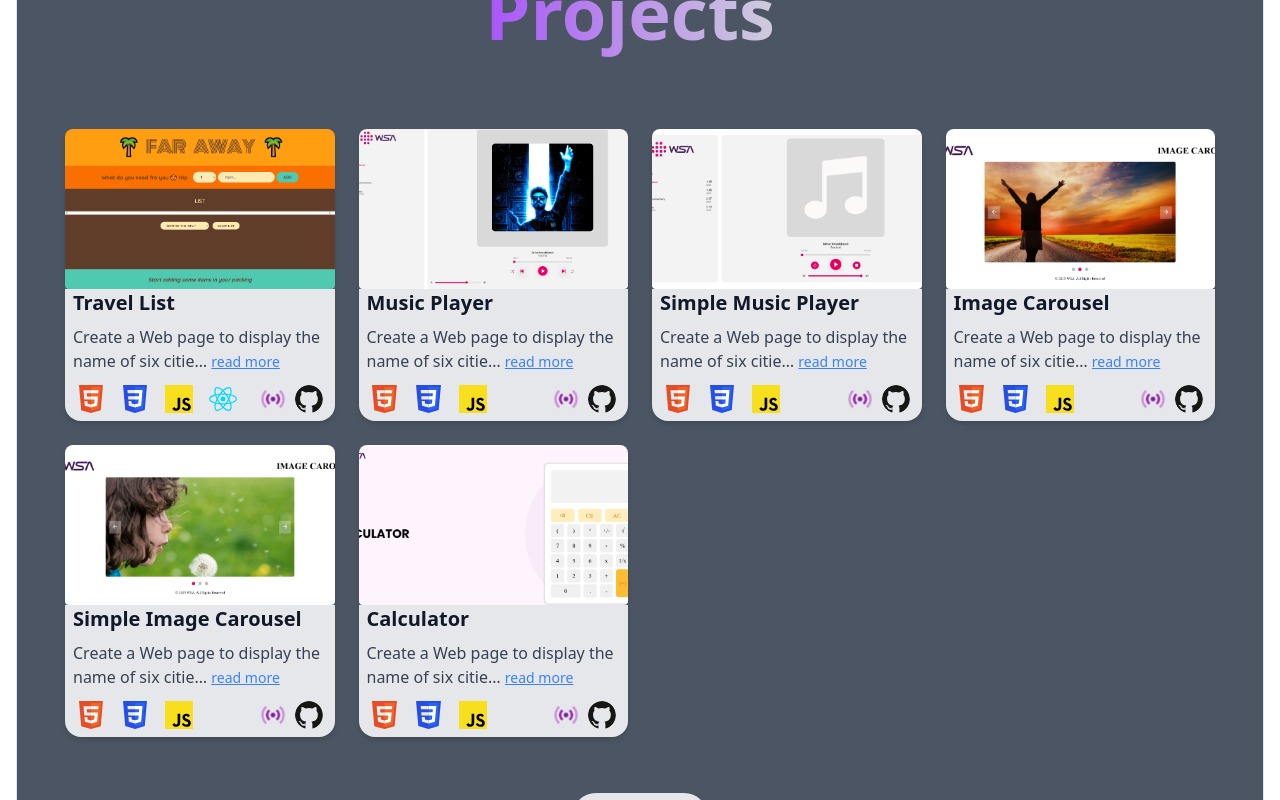
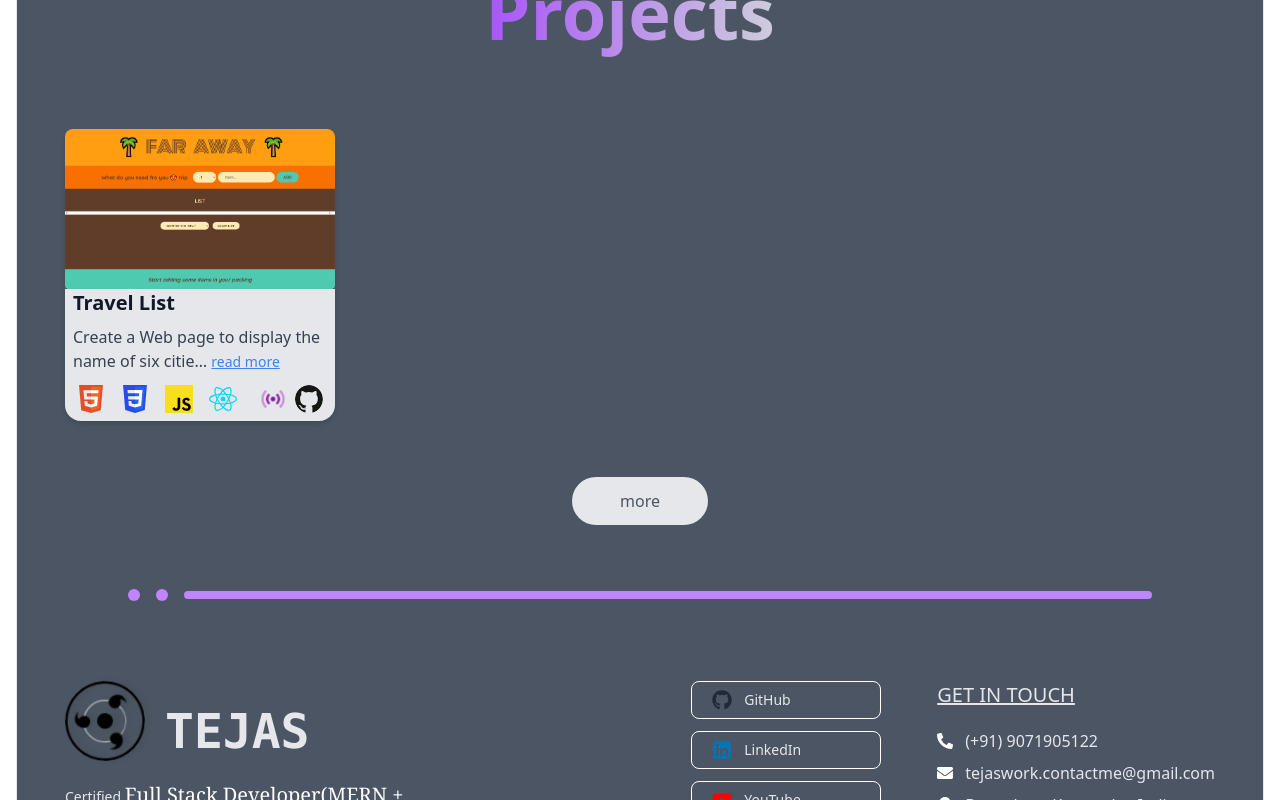
Before and after one commit to KiraCode/my-portfolio, a React (Vite) app: page / in a window 1280 px wide. Shown: the part 1820-2620 px from the top of the page. Built offline with nearby package versions, Linux system fonts and the light colour scheme.

Commit message:
added javascript assignment to the website

```diff
--- a/src/assets/asset.js
+++ b/src/assets/asset.js
@@ -116,9 +116,10 @@ export const skillsData = [
   },
 ];
 
-export const topProjects = [
+export const latestStack = [
   {
     title: "Travel List",
+    category: "React",
     description:
       "Create a Web page to display the name of six cities with different headings. Write minimum five sentences for each city. Refer the following image.",
     image: TravelList,
@@ -147,8 +148,53 @@ export const topProjects = [
       },
     ],
   },
+];
+export const projects = [
+  // MERN Stack Projects
+
+  // React Projects
+  {
+    title: "Travel List",
+    category: "React",
+    description:
+      "Create a Web page to display the name of six cities with different headings. Write minimum five sentences for each city. Refer the following image.",
+    image: TravelList,
+    view: {
+      liveLink: "https://kira-travel-list.netlify.app/",
+      gitLink: "https://github.com/KiraCode/travel-list",
+      gitIcon: github,
+      liveIcon: live,
+    },
+    icons: [
+      {
+        name: "Html",
+        src: html,
+      },
+      {
+        name: "Css",
+        src: css,
+      },
+      {
+        name: "Javascript",
+        src: javascript,
+      },
+      {
+        name: "React",
+        src: react,
+      },
+    ],
+  },
+
+  // Java-Springboot Projects
+
+  // React-Springboot Projects
+
+  // NodeJs Projects
+
+  // Javascript Projects
   {
     title: "Music Player",
+    category: "Javascript",
     description:
       "Create a Web page to display the name of six cities with different headings. Write minimum five sentences for each city. Refer the following image.",
     image: MusicPlayerLevel2,
@@ -175,6 +221,7 @@ export const topProjects = [
   },
   {
     title: "Simple Music Player",
+    category: "Javascript",
     description:
       "Create a Web page to display the name of six cities with different headings. Write minimum five sentences for each city. Refer the following image.",
     image: MusicPlayerLevel1,
@@ -201,6 +248,7 @@ export const topProjects = [
   },
   {
     title: "Image Carousel ",
+    category: "Javascript",
     description:
       "Create a Web page to display the name of six cities with different headings. Write minimum five sentences for each city. Refer the following image.",
     image: ImageCarousel2,
@@ -227,6 +275,7 @@ export const topProjects = [
   },
   {
     title: "Simple Image Carousel",
+    category: "Javascript",
     description:
       "Create a Web page to display the name of six cities with different headings. Write minimum five sentences for each city. Refer the following image.",
     image: ImageCarousel1,
@@ -253,6 +302,7 @@ export const topProjects = [
   },
   {
     title: "Calculator",
+    category: "Javascript",
     description:
       "Create a Web page to display the name of six cities with different headings. Write minimum five sentences for each city. Refer the following image.",
     image: Calculator,
@@ -277,6 +327,227 @@ export const topProjects = [
       },
     ],
   },
+
+  // HTML - css Assignments
+
+  // Javascript Assignments
+  {
+    title: "Calculator",
+    category: "Javascript-Assignments",
+    description:
+      "Create a Web page to display the name of six cities with different headings. Write minimum five sentences for each city. Refer the following image.",
+    image: Calculator,
+    view: {
+      liveLink: "https://assignments-javascript-wsa.netlify.app/",
+      gitLink: "https://github.com/KiraCode/calculator-level-2",
+      gitIcon: github,
+      liveIcon: live,
+    },
+    icons: [
+      {
+        name: "Html",
+        src: html,
+      },
+      {
+        name: "Css",
+        src: css,
+      },
+      {
+        name: "Javascript",
+        src: javascript,
+      },
+    ],
+  },
+
+  // React Assignmenst
+  {
+    title: "Digital Clock",
+    category: "React Assignments",
+    description:
+      "A fully functional digital clock as a React component that dynamically updates in real-time to display the current time.",
+    image: Calculator,
+    view: {
+      liveLink: "https://assignment-react-digital-clock.netlify.app/",
+      gitLink: "https://github.com/KiraCode/wsa-react-assignments/tree/main/digital-clock",
+      gitIcon: github,
+      liveIcon: live,
+    },
+    icons: [
+      {
+        name: "Html",
+        src: html,
+      },
+      {
+        name: "Css",
+        src: css,
+      },
+      {
+        name: "Javascript",
+        src: javascript,
+      },
+    ],
+  },
+  {
+    title: "Calculator",
+    category: "React Assignments",
+    description:
+      "Create a Web page to display the name of six cities with different headings. Write minimum five sentences for each city. Refer the following image.",
+    image: Calculator,
+    view: {
+      liveLink: "https://assignments-javascript-wsa.netlify.app/",
+      gitLink: "https://github.com/KiraCode/calculator-level-2",
+      gitIcon: github,
+      liveIcon: live,
+    },
+    icons: [
+      {
+        name: "Html",
+        src: html,
+      },
+      {
+        name: "Css",
+        src: css,
+      },
+      {
+        name: "Javascript",
+        src: javascript,
+      },
+    ],
+  },
+  {
+    title: "Calculator",
+    category: "Javascript-Assignments",
+    description:
+      "Create a Web page to display the name of six cities with different headings. Write minimum five sentences for each city. Refer the following image.",
+    image: Calculator,
+    view: {
+      liveLink: "https://assignments-javascript-wsa.netlify.app/",
+      gitLink: "https://github.com/KiraCode/calculator-level-2",
+      gitIcon: github,
+      liveIcon: live,
+    },
+    icons: [
+      {
+        name: "Html",
+        src: html,
+      },
+      {
+        name: "Css",
+        src: css,
+      },
+      {
+        name: "Javascript",
+        src: javascript,
+      },
+    ],
+  },
+  {
+    title: "Calculator",
+    category: "Javascript-Assignments",
+    description:
+      "Create a Web page to display the name of six cities with different headings. Write minimum five sentences for each city. Refer the following image.",
+    image: Calculator,
+    view: {
+      liveLink: "https://assignments-javascript-wsa.netlify.app/",
+      gitLink: "https://github.com/KiraCode/calculator-level-2",
+      gitIcon: github,
+      liveIcon: live,
+    },
+    icons: [
+      {
+        name: "Html",
+        src: html,
+      },
+      {
+        name: "Css",
+        src: css,
+      },
+      {
+        name: "Javascript",
+        src: javascript,
+      },
+    ],
+  },
+  {
+    title: "Calculator",
+    category: "Javascript-Assignments",
+    description:
+      "Create a Web page to display the name of six cities with different headings. Write minimum five sentences for each city. Refer the following image.",
+    image: Calculator,
+    view: {
+      liveLink: "https://assignments-javascript-wsa.netlify.app/",
+      gitLink: "https://github.com/KiraCode/calculator-level-2",
+      gitIcon: github,
+      liveIcon: live,
+    },
+    icons: [
+      {
+        name: "Html",
+        src: html,
+      },
+      {
+        name: "Css",
+        src: css,
+      },
+      {
+        name: "Javascript",
+        src: javascript,
+      },
+    ],
+  },
+  {
+    title: "Calculator",
+    category: "Javascript-Assignments",
+    description:
+      "Create a Web page to display the name of six cities with different headings. Write minimum five sentences for each city. Refer the following image.",
+    image: Calculator,
+    view: {
+      liveLink: "https://assignments-javascript-wsa.netlify.app/",
+      gitLink: "https://github.com/KiraCode/calculator-level-2",
+      gitIcon: github,
+      liveIcon: live,
+    },
+    icons: [
+      {
+        name: "Html",
+        src: html,
+      },
+      {
+        name: "Css",
+        src: css,
+      },
+      {
+        name: "Javascript",
+        src: javascript,
+      },
+    ],
+  },
+  {
+    title: "Calculator",
+    category: "Javascript-Assignments",
+    description:
+      "Create a Web page to display the name of six cities with different headings. Write minimum five sentences for each city. Refer the following image.",
+    image: Calculator,
+    view: {
+      liveLink: "https://assignments-javascript-wsa.netlify.app/",
+      gitLink: "https://github.com/KiraCode/calculator-level-2",
+      gitIcon: github,
+      liveIcon: live,
+    },
+    icons: [
+      {
+        name: "Html",
+        src: html,
+      },
+      {
+        name: "Css",
+        src: css,
+      },
+      {
+        name: "Javascript",
+        src: javascript,
+      },
+    ],
+  },
+
 ];
-
-export const projects = [{}]
--- a/src/components/TopProjects.jsx
+++ b/src/components/TopProjects.jsx
@@ -1,5 +1,5 @@
 import React from "react";
-import { topProjects } from "../assets/asset";
+import { latestStack } from "../assets/asset";
 import Card from "./ui/Card";
 import { useNavigate } from "react-router-dom";
 import LineUI from "./ui/LineUI";
@@ -13,7 +13,7 @@ const TopProjects = () => {
       </h1>
       <p className="sm:w-1/3 text-center text-sm"></p>
       <div className="w-full grid gap-6 grid-cols-1 sm:grid-cols-2 md:grid-cols-3 xl:grid-cols-4 2xl:grid-cols-4 sm:px-0">
-        {topProjects.map((item, index) => (
+        {latestStack.map((item, index) => (
           <Card key={index} {...item} />
         ))}
       </div>
--- a/src/components/ui/Card.jsx
+++ b/src/components/ui/Card.jsx
@@ -1,13 +1,26 @@
 import React, { useState } from "react";
-import { skillsData } from "../../assets/asset.js";
 
-const Card = ({ title, description, image, view, icons }) => {
+const Card = ({ title, description, image, view, icons, category }) => {
   const [expanded, setExpanded] = useState(false);
   const maxChars = 50;
   const isLong = description.length > maxChars;
   const preview = description.slice(0, maxChars);
 
   return (
+    <>
+      {category.includes("-Assignments") ? (
+        <div
+          className="w-full col-span-full"
+          style={{ height: "600px" }}
+        >
+          <iframe
+            src={view.liveLink}
+            title={title}
+            className="w-full h-full"
+            style={{ border: "none" }}
+          ></iframe>
+        </div>
+      ) : (
         <div className="w-full sm:max-w-md lg:max-w-lg bg-primary rounded-t-lg rounded-b-2xl shadow-md flex flex-col overflow-hidden transition-all duration-300">
           <img
             src={image}
@@ -103,6 +116,8 @@ const Card = ({ title, description, image, view, icons }) => {
             </div>
           </div>
         </div>
+      )}
+    </>
   );
 };
 
--- a/src/pages/Projects.jsx
+++ b/src/pages/Projects.jsx
@@ -1,31 +1,28 @@
-import React, { useState } from "react";
+import React, { useEffect, useState } from "react";
 import Card from "../components/ui/Card";
-import { topProjects } from "../assets/asset";
+import { projects, latestStack } from "../assets/asset.js";
 import LineUI from "../components/ui/LineUI";
 
 const Projects = () => {
   const [filterProjects, setFilterProjects] = useState([]);
   const [projectCategory, setProjectCategory] = useState("");
-  const [selected, setSelected] = useState(false);
-  const [sortAssignment, setSortAssignment] = useState("Javascript");
 
-  // const applyFilter = () => {
-  //   setSelected(technology === "Assignments" ? true : false);
-  //   if (technology) {
-  //     setFilterProjects(
-  //       projects.filter(
-  //         (project) =>
-  //           project.technology.toLowerCase() === technology.toLowerCase()
-  //       )
-  //     );
-  //   } else {
-  //     setFilterProjects(
-  //       projects.filter(
-  //         (project) => project.technology.toLowerCase() === "popular projects"
-  //       )
-  //     );
-  //   }
-  // };
+  const applyFilter = (category) => {
+    setProjectCategory(category);
+    if (category) {
+      setFilterProjects(
+        projects.filter((project) => project.category === category)
+      );
+    } else {
+      setFilterProjects(latestStack);
+    }
+  };
+
+  console.log(filterProjects);
+
+  useEffect(() => {
+    applyFilter();
+  }, [projects, latestStack]);
   return (
     <div>
       <div className="flex justify-end w-full sm:pr-6 mb-4">
@@ -33,64 +30,15 @@ const Projects = () => {
           <h2 className="mt-4 text-lg sm:text-xl font-semibold text-gray-200">
             Browse Through Projects
           </h2>
-          <h1 className="text-center text-4xl md:text-4xl md:text-end lg:text-5xl font-semibold bg-gradient-to-r from-purple-500 to-gray-300 bg-clip-text text-transparent leading-tight md:leading-tight lg:leading-tight">{`${
-            projectCategory === "Assignments"
-              ? sortAssignment === ""
-                ? "Assignments"
-                : sortAssignment + " Assignments"
-              : projectCategory + " Projects"
-          }`}</h1>
-
-          {/* Right: Sort Dropdown */}
-          <div className="flex items-center space-x-2">
-            <label htmlFor="sort" className="text-sm text-gray-300">
-              Sort By:
-            </label>
-            <select
-              id="sort"
-              // value={selected}
-              // onChange={handleChange}
-              className="bg-gray-900 border border-gray-400 text-gray-200 text-sm rounded px-3 py-1 focus:outline-none focus:ring-2 focus:ring-purple-500"
-            >
-              <option value="">Select</option>
-              <option
-                onChange={() => setSortAssignment("html-css")}
-                value="html-css"
-              >
-                HTML & CSS
-              </option>
-              <option
-                onChange={() => setSortAssignment("javascript")}
-                value="javascript"
-              >
-                JavaScript
-              </option>
-              <option onChange={() => setSortAssignment("react")} value="react">
-                React
-              </option>
-              <option
-                onChange={() => setSortAssignment("nodejs")}
-                value="nodejs"
-              >
-                Node.js
-              </option>
-              <option onChange={() => setSortAssignment("java")} value="java">
-                Java
-              </option>
-              <option
-                onChange={() => setSortAssignment("mini-projects")}
-                value="miniprojects"
-              >
-                Mini Projects
-              </option>
-            </select>
-          </div>
+          <h1 className="text-center text-4xl md:text-4xl md:text-end lg:text-5xl font-semibold bg-gradient-to-r from-purple-500 to-gray-300 bg-clip-text text-transparent leading-tight md:leading-tight lg:leading-tight">
+            Projects
+          </h1>
         </div>
       </div>
       <div className="flex flex-col sm:flex-row items-start gap-5 mt-5">
-        <div className="flex flex-col gap-6 text-sm text-gray-200 mt-2">
+        <div className="flex flex-col gap-2 text-sm text-gray-200 mt-2">
           <p
-            onClick={() => setTechnology("")}
+            onClick={() => applyFilter("")}
             className={`w-[94vw] sm:w-auto pl-3 py-1.5 pr-16 border border-gray-50 rounded transition-all cursor-pointer whitespace-nowrap ${
               projectCategory === ""
                 ? "bg-purple-600 text-white border-purple-600 ring-2 ring-purple-400"
@@ -100,7 +48,7 @@ const Projects = () => {
             Latest Projects
           </p>
           <p
-            onClick={() => setTechnology("MERN Stack")}
+            onClick={() => applyFilter("MERN Stack")}
             className={`w-[94vw] sm:w-auto pl-3 py-1.5 pr-16 border border-gray-50 rounded transition-all cursor-pointer whitespace-nowrap ${
               projectCategory === "MERN Stack"
                 ? "bg-purple-600 text-white border-purple-600 ring-2 ring-purple-400"
@@ -110,7 +58,7 @@ const Projects = () => {
             MERN Stack Projects
           </p>
           <p
-            onClick={() => setTechnology("React")}
+            onClick={() => applyFilter("React")}
             className={`w-[94vw] sm:w-auto pl-3 py-1.5 pr-16 border border-gray-50 rounded transition-all cursor-pointer whitespace-nowrap ${
               projectCategory === "React"
                 ? "bg-purple-600 text-white border-purple-600 ring-2 ring-purple-400"
@@ -120,7 +68,7 @@ const Projects = () => {
             React Projects
           </p>
           <p
-            onClick={() => setTechnology("Java-Springboot")}
+            onClick={() => applyFilter("Java-Springboot")}
             className={`w-[94vw] sm:w-auto pl-3 py-1.5 pr-16 border border-gray-50 rounded transition-all cursor-pointer whitespace-nowrap ${
               projectCategory === "Java-Springboot"
                 ? "bg-purple-600 text-white border-purple-600 ring-2 ring-purple-400"
@@ -130,7 +78,7 @@ const Projects = () => {
             Java Springboot Projects
           </p>
           <p
-            onClick={() => setTechnology("React-Springboot")}
+            onClick={() => applyFilter("React-Springboot")}
             className={`w-[94vw] sm:w-auto pl-3 py-1.5 pr-16 border border-gray-50 rounded transition-all cursor-pointer whitespace-nowrap ${
               projectCategory === "React-Springboot"
                 ? "bg-purple-600 text-white border-purple-600 ring-2 ring-purple-400"
@@ -140,7 +88,7 @@ const Projects = () => {
             React Springboot Projects
           </p>
           <p
-            onClick={() => setTechnology("NodeJs")}
+            onClick={() => applyFilter("NodeJs")}
             className={`w-[94vw] sm:w-auto pl-3 py-1.5 pr-16 border border-gray-50 rounded transition-all cursor-pointer whitespace-nowrap ${
               projectCategory === "NodeJs"
                 ? "bg-purple-600 text-white border-purple-600 ring-2 ring-purple-400"
@@ -150,9 +98,9 @@ const Projects = () => {
             NodeJs Projects
           </p>
           <p
-            onClick={() => setTechnology("JavaScript")}
+            onClick={() => applyFilter("Javascript")}
             className={`w-[94vw] sm:w-auto pl-3 py-1.5 pr-16 border border-gray-50 rounded transition-all cursor-pointer whitespace-nowrap ${
-              projectCategory === "JavaScript"
+              projectCategory === "Javascript"
                 ? "bg-purple-600 text-white border-purple-600 ring-2 ring-purple-400"
                 : "bg-gray-900 text-gray-200 border-gray-400 hover:bg-gray-800 active:bg-gray-700"
             }`}
@@ -160,29 +108,40 @@ const Projects = () => {
             JavaScript Projects
           </p>
           <p
-            onClick={() => setTechnology("HTML-CSS")}
+            onClick={() => applyFilter("HTML-CSS-Assignments")}
             className={`w-[94vw] sm:w-auto pl-3 py-1.5 pr-16 border border-gray-50 rounded transition-all cursor-pointer whitespace-nowrap ${
-              projectCategory === "HTML-CSS"
+              projectCategory === "HTML-CSS Assignments"
                 ? "bg-purple-600 text-white border-purple-600 ring-2 ring-purple-400"
                 : "bg-gray-900 text-gray-200 border-gray-400 hover:bg-gray-800 active:bg-gray-700"
             }`}
           >
-            HTML & CSS Projects
+            HTML-CSS Assignments
           </p>
+
           <p
-            onClick={() => setTechnology("Assignments")}
+            onClick={() => applyFilter("Javascript-Assignments")}
             className={`w-[94vw] sm:w-auto pl-3 py-1.5 pr-16 border border-gray-50 rounded transition-all cursor-pointer whitespace-nowrap ${
-              projectCategory === "Assignments"
+              projectCategory === "Javascript Assignments"
                 ? "bg-purple-600 text-white border-purple-600 ring-2 ring-purple-400"
                 : "bg-gray-900 text-gray-200 border-gray-400 hover:bg-gray-800 active:bg-gray-700"
             }`}
           >
-            WSA Assignments
+            Javascript Assignments
+          </p>
+
+          <p
+            onClick={() => applyFilter("React Assignments")}
+            className={`w-[94vw] sm:w-auto pl-3 py-1.5 pr-16 border border-gray-50 rounded transition-all cursor-pointer whitespace-nowrap ${
+              projectCategory === "React-Assignments"
+                ? "bg-purple-600 text-white border-purple-600 ring-2 ring-purple-400"
+                : "bg-gray-900 text-gray-200 border-gray-400 hover:bg-gray-800 active:bg-gray-700"
+            }`}
+          >
+            React Assignments
           </p>
         </div>
         <div className="w-full grid gap-2 gap-y-4 grid-cols-1 sm:grid-cols-2 md:grid-cols-3 xl:grid-cols-4 2xl:grid-cols-4 sm:px-0">
-          {/* <div className="w-full grid grid-cols-auto gap-4 gap-y-6 "> */}
-          {topProjects.map((item, index) => (
+          {filterProjects.map((item, index) => (
             <Card key={index} {...item} />
           ))}
         </div>
```
Lines whose indentation alone changed are shown as unchanged.
